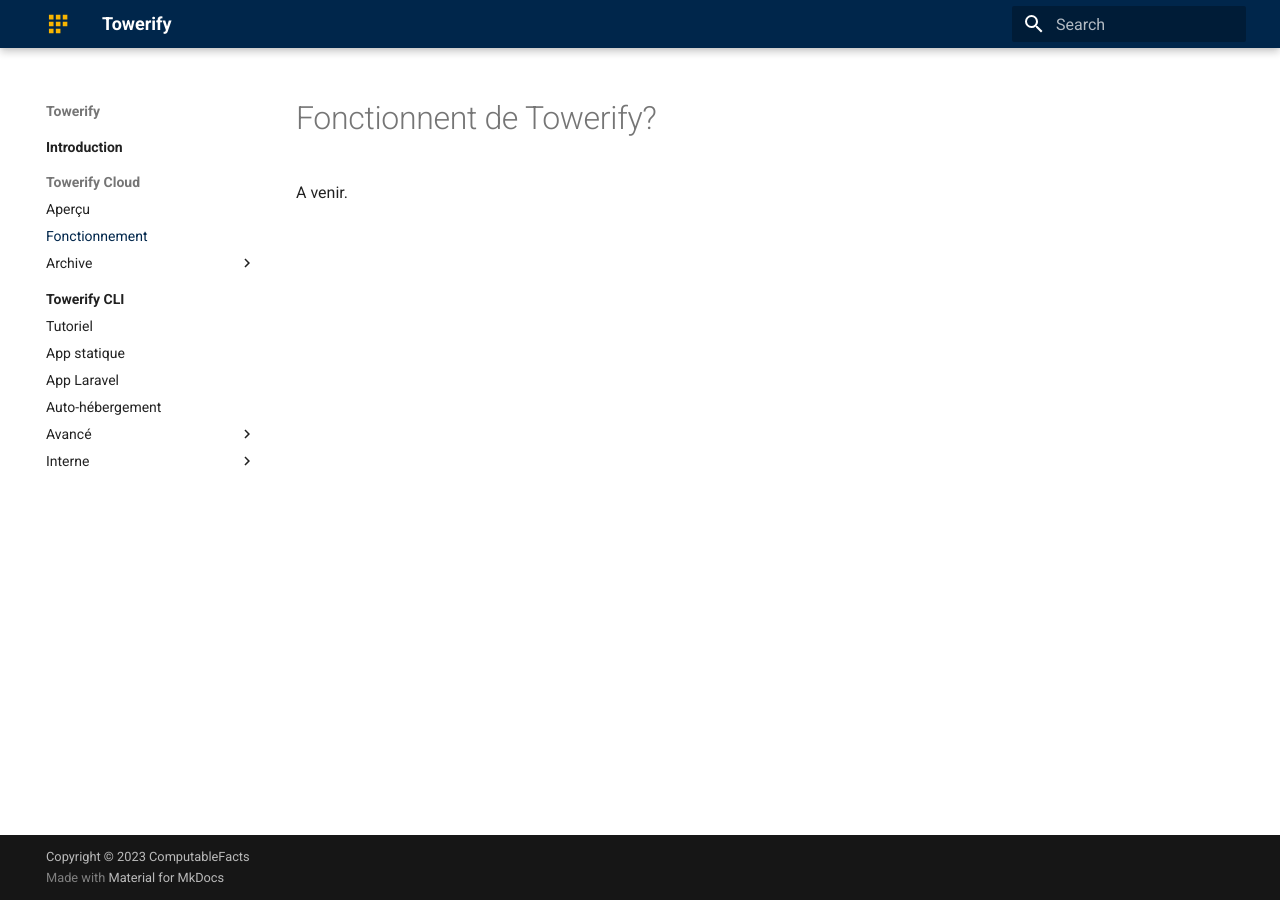
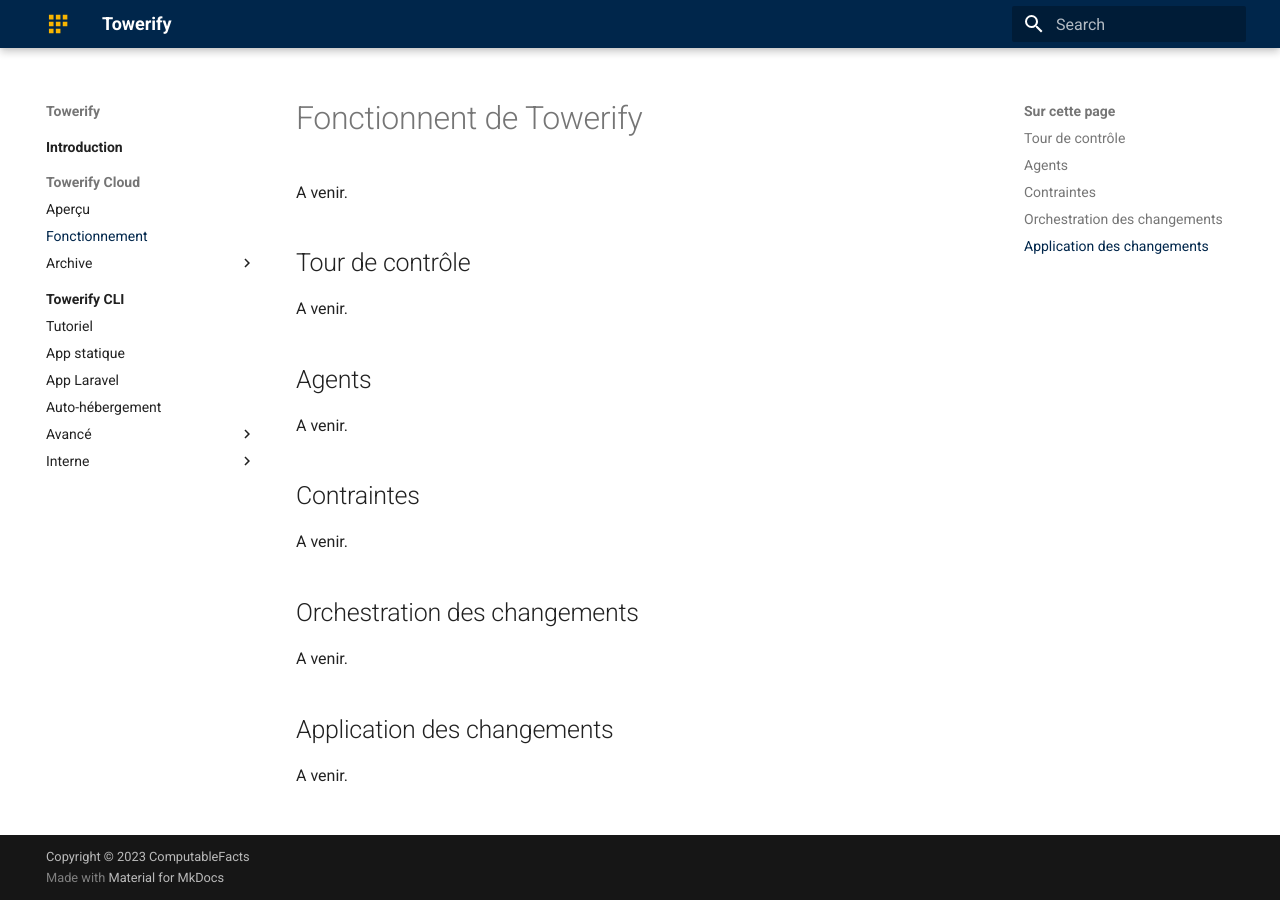
Before and after one commit to computablefacts/towerify-docs, an MkDocs documentation site: the page built from docs/cloud/how-it-works.md, in a window 1280 px wide. Built offline with MkDocs 1.6.1 and Material for MkDocs 9.7.7, drawn with Linux system fonts in a browser that asks for light colours.

Commit message:
Edit Towerify Cloud 3/n

```diff
--- a/docs/cloud/how-it-works.md
+++ b/docs/cloud/how-it-works.md
@@ -1,3 +1,23 @@
-# Fonctionnent de Towerify?
+# Fonctionnent de Towerify
 
 A venir.
+
+## Tour de contrôle
+
+A venir.
+
+## Agents
+
+A venir.
+
+## Contraintes
+
+A venir.
+
+## Orchestration des changements
+
+A venir.
+
+## Application des changements
+
+A venir.
```
